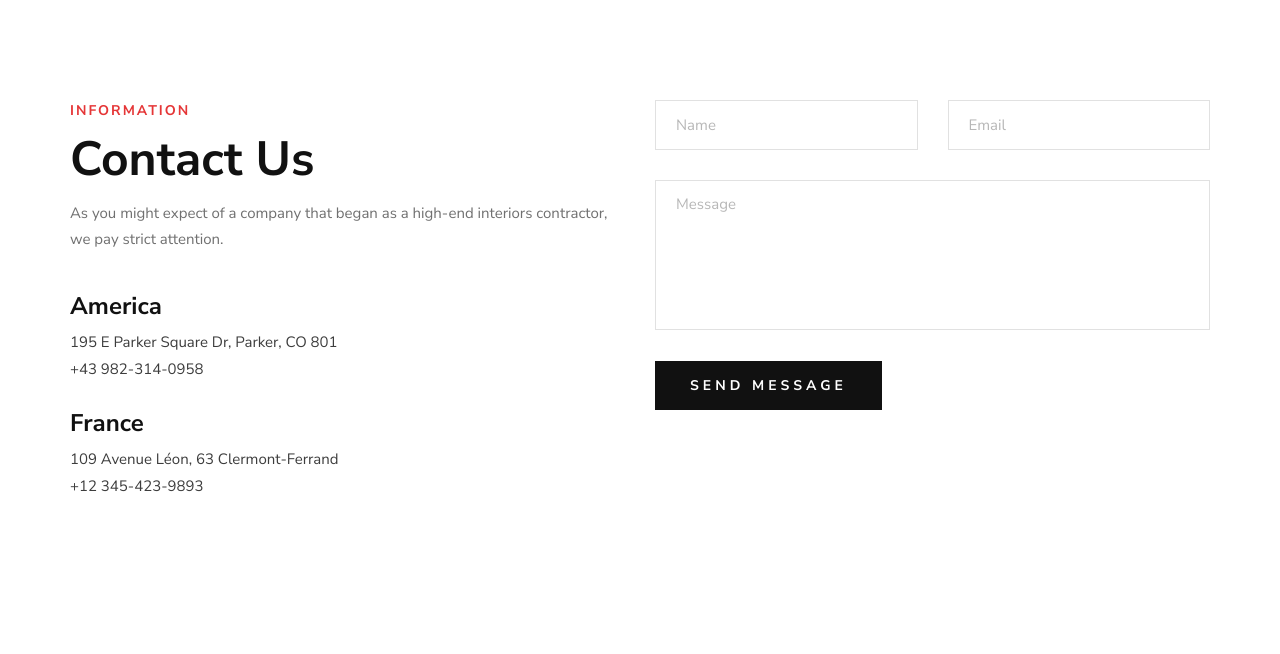
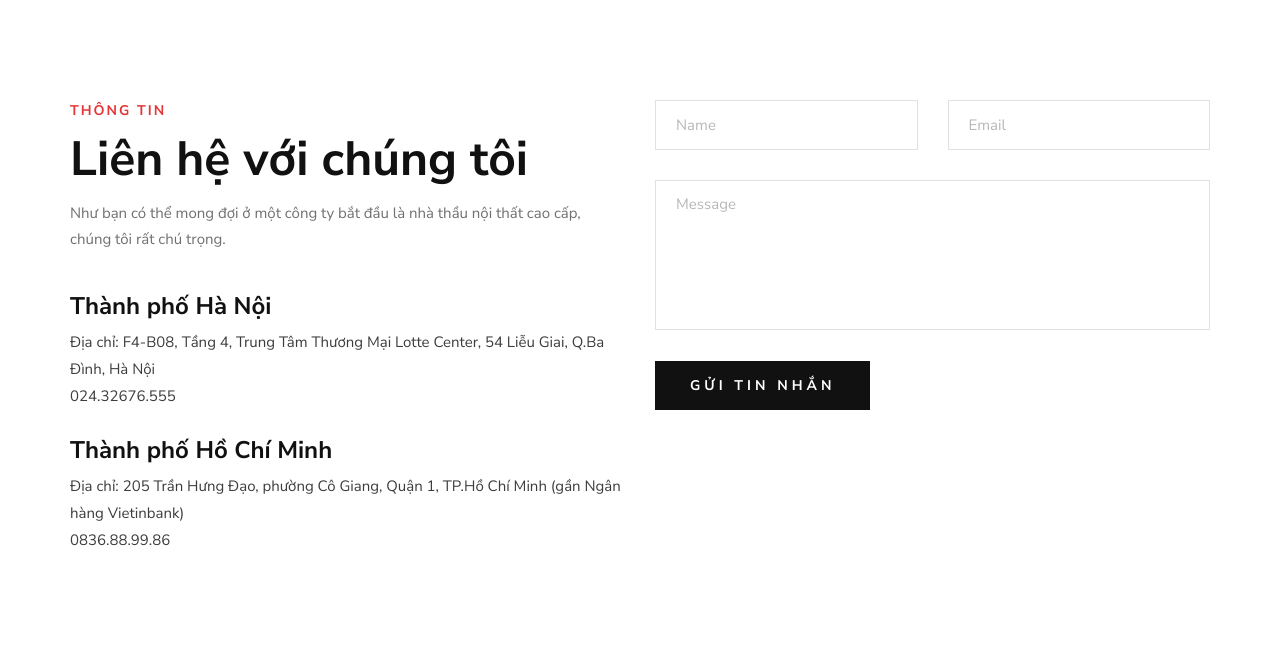
Before and after one commit to quangvinh123456789/duan1, a PHP site: page /front_end/contact.php in a window 1280 px wide. Shown: the part 500-1154 px from the top of the page. Before the commit the page ends 992 px from the top, so only its background shows below. Run offline with PHP 8.4, Linux system fonts and the light colour scheme.

Commit message:
sửa font_end

```diff
--- a/view/front_end/checkout.php
+++ b/view/front_end/checkout.php
@@ -7,7 +7,7 @@
     <meta name="keywords" content="Male_Fashion, unica, creative, html">
     <meta name="viewport" content="width=device-width, initial-scale=1.0">
     <meta http-equiv="X-UA-Compatible" content="ie=edge">
-    <title>Male-Fashion | Template</title>
+    <title>Kiểm tra</title>
 
     <!-- Google Font -->
     <link href="https://fonts.googleapis.com/css2?family=Nunito+Sans:wght@300;400;600;700;800;900&display=swap"
--- a/view/front_end/contact.php
+++ b/view/front_end/contact.php
@@ -7,7 +7,7 @@
     <meta name="keywords" content="Male_Fashion, unica, creative, html">
     <meta name="viewport" content="width=device-width, initial-scale=1.0">
     <meta http-equiv="X-UA-Compatible" content="ie=edge">
-    <title>Male-Fashion | Template</title>
+    <title>Liện hệ</title>
 
     <!-- Google Font -->
     <link href="https://fonts.googleapis.com/css2?family=Nunito+Sans:wght@300;400;600;700;800;900&display=swap"
@@ -32,7 +32,6 @@
         <iframe src="https://www.google.com/maps/embed?pb=!1m18!1m12!1m3!1d111551.9926412813!2d-90.27317134641879!3d38.606612219170856!2m3!1f0!2f0!3f0!3m2!1i1024!2i768!4f13.1!3m3!1m2!1s0x54eab584e432360b%3A0x1c3bb99243deb742!2sUnited%20States!5e0!3m2!1sen!2sbd!4v1597926938024!5m2!1sen!2sbd" height="500" style="border:0;" allowfullscreen="" aria-hidden="false" tabindex="0"></iframe>
     </div>
     <!-- Map End -->
-
     <!-- Contact Section Begin -->
     <section class="contact spad">
         <div class="container">
@@ -40,19 +39,19 @@
                 <div class="col-lg-6 col-md-6">
                     <div class="contact__text">
                         <div class="section-title">
-                            <span>Information</span>
-                            <h2>Contact Us</h2>
-                            <p>As you might expect of a company that began as a high-end interiors contractor, we pay
-                                strict attention.</p>
+                            <span>Thông tin</span>
+                            <h2>Liên hệ với chúng tôi</h2>
+                            <p>Như bạn có thể mong đợi ở một công ty bắt đầu là nhà thầu nội thất cao cấp, chúng tôi rất chú trọng.</p>
                         </div>
                         <ul>
                             <li>
-                                <h4>America</h4>
-                                <p>195 E Parker Square Dr, Parker, CO 801 <br />+43 982-314-0958</p>
+                                <h4>Thành phố Hà Nội</h4>
+                                <p>Địa chỉ: F4-B08, Tầng 4, Trung Tâm Thương Mại Lotte Center, 54 Liễu Giai, Q.Ba Đình, Hà Nội<br />024.32676.555</p>
                             </li>
                             <li>
-                                <h4>France</h4>
-                                <p>109 Avenue Léon, 63 Clermont-Ferrand <br />+12 345-423-9893</p>
+                                <h4>Thành phố Hồ Chí Minh</h4>
+                                <p>Địa chỉ: 205 Trần Hưng Đạo, phường Cô Giang, Quận 1, TP.Hồ Chí Minh (gần Ngân hàng Vietinbank)
+                                    <br /> 0836.88.99.86</p>
                             </li>
                         </ul>
                     </div>
@@ -69,7 +68,7 @@
                                 </div>
                                 <div class="col-lg-12">
                                     <textarea placeholder="Message"></textarea>
-                                    <button type="submit" class="site-btn">Send Message</button>
+                                    <button type="submit" class="site-btn">Gửi tin nhắn</button>
                                 </div>
                             </div>
                         </form>
```
Also changed, not shown: view/front_end/index.php (+0 -32 lines).
